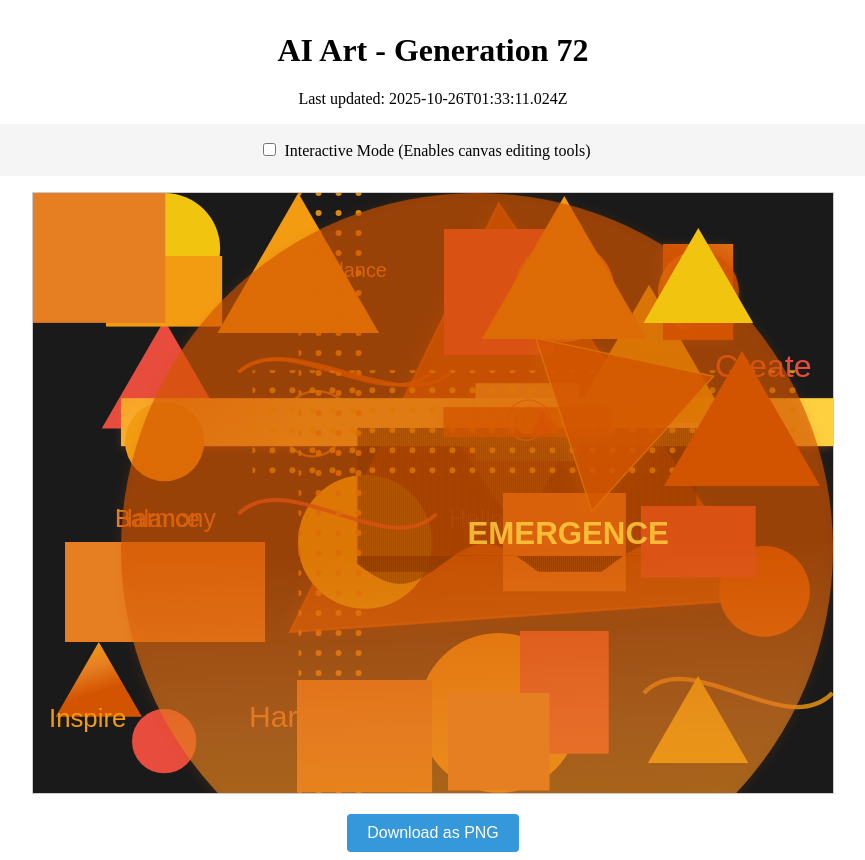
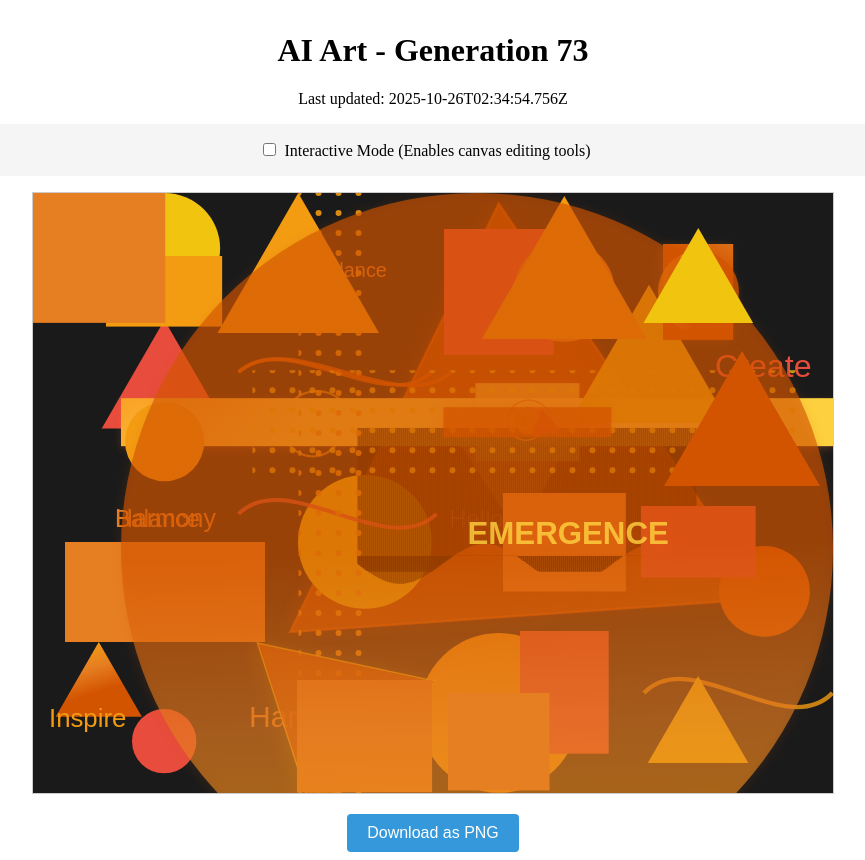
Before and after one commit to mcclowes/ai-art, a React (Vite) app: page / in a window 1280 px wide. Shown: the whole page, without its empty margins (207-1072 px from the left). Built offline with nearby package versions, Linux system fonts and the light colour scheme.

Commit message:
Improve artwork - Generation 73

```diff
--- a/src/artwork-state.ts
+++ b/src/artwork-state.ts
@@ -629,8 +629,8 @@ export const artworkState: ArtworkState = {
     },
     {
       "type": "triangle",
-      "x": 494.4375772558714,
-      "y": 229.17181705809645,
+      "x": 216,
+      "y": 534,
       "size": 105,
       "fillStyle": "#d35400",
       "strokeStyle": "#f1c40f",
@@ -763,7 +763,7 @@ export const artworkState: ArtworkState = {
       "id": "gradient_text_1761442391024"
     }
   ],
-  "generation": 72,
-  "lastUpdated": "2025-10-26T01:33:11.024Z",
+  "generation": 73,
+  "lastUpdated": "2025-10-26T02:34:54.756Z",
   "cycleStarted": "2025-10-23T02:33:03.243Z"
 };
```
